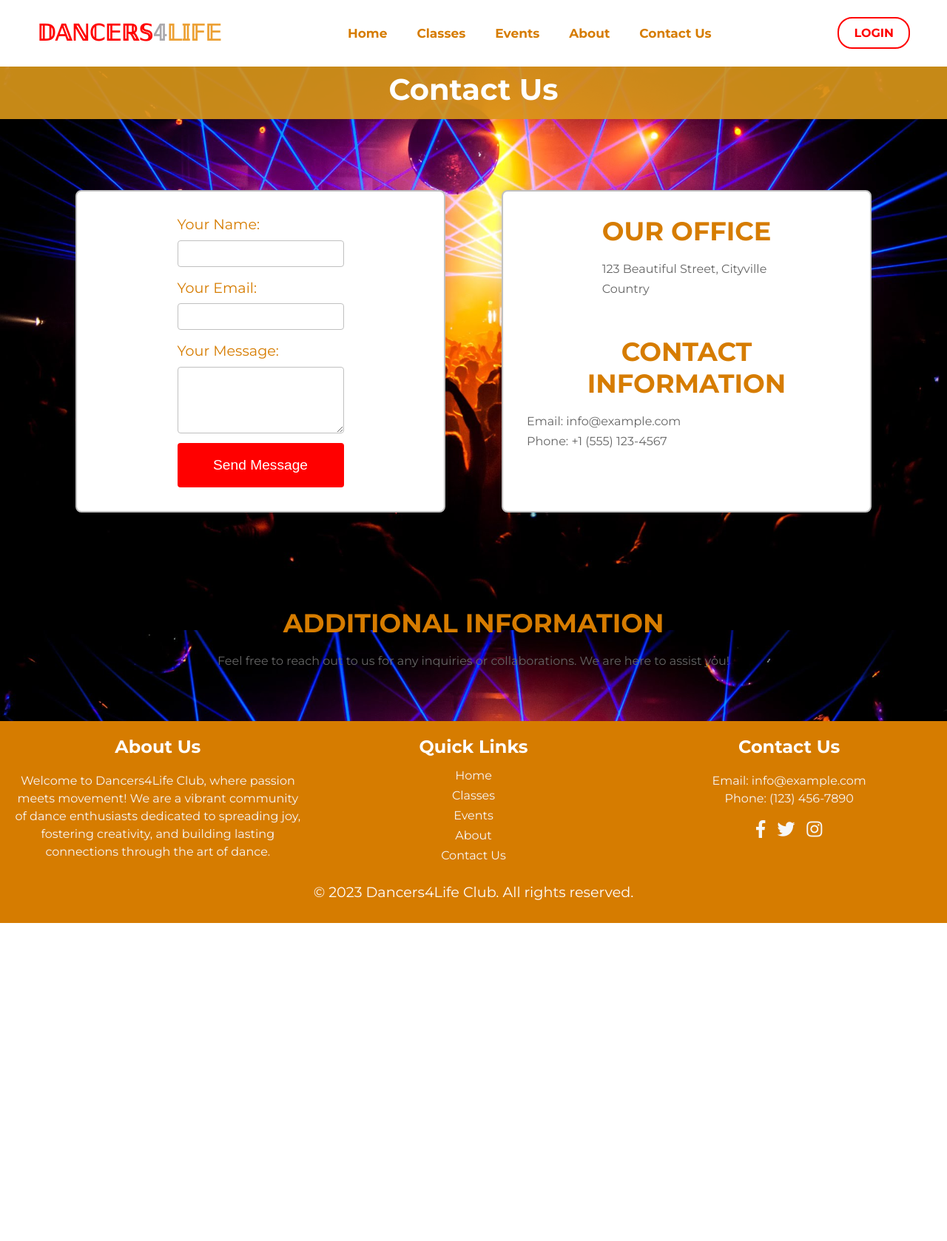
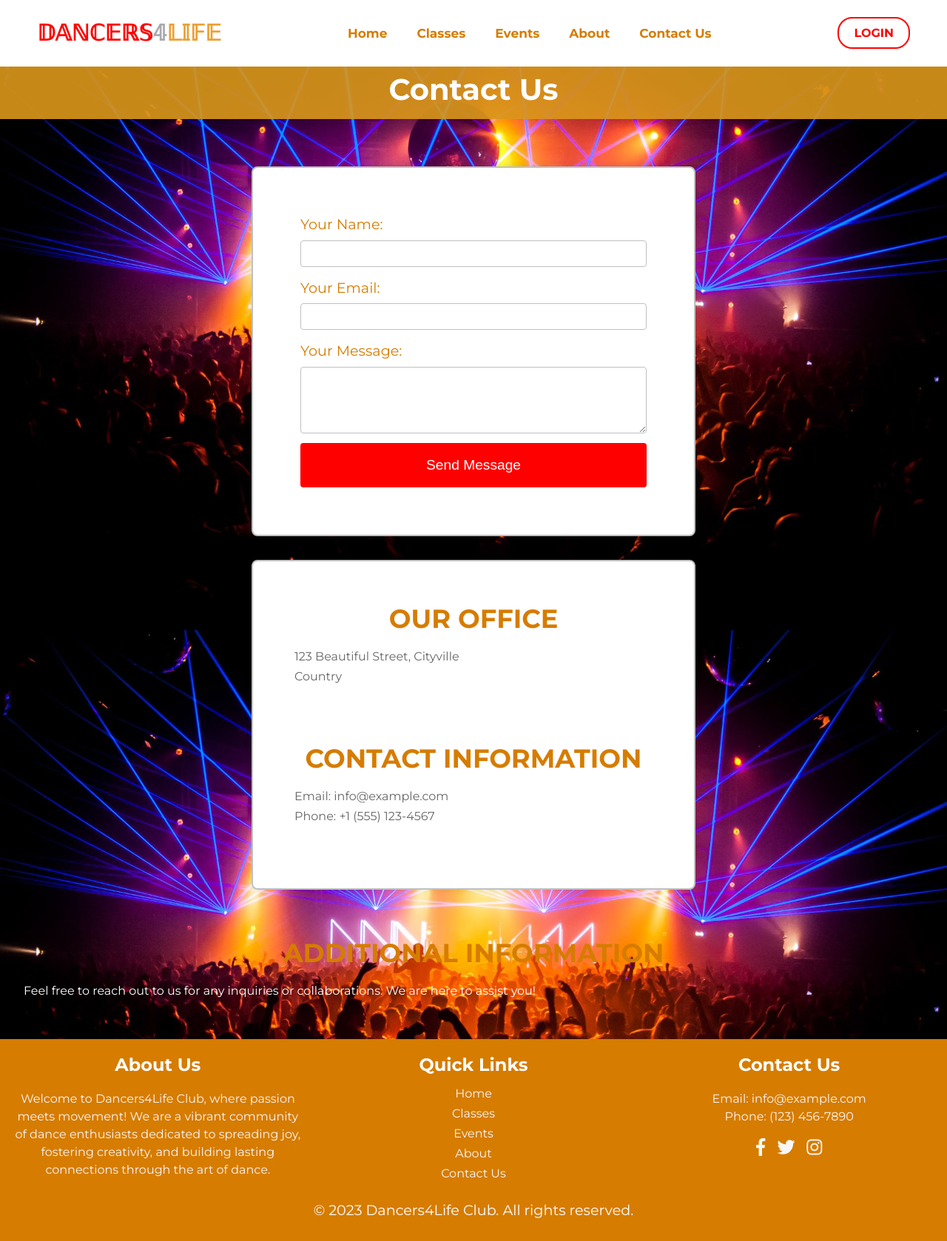
Before and after one commit to Waptech07/Dancers4Life, a Django app: page /contact/ in a window 1280 px wide. Shown: the whole page at 74% size. Before the commit the page ends 1248 px from the top, so only its background shows below. Run offline with Django 4.2, Linux system fonts and the light colour scheme; some libraries are stand-ins or nearby versions.

Commit message:
make few changes

```diff
--- a/site4life/templates/pages/contacts.html
+++ b/site4life/templates/pages/contacts.html
@@ -15,25 +15,27 @@
     }
 
     section {
-      display: flex;
-      justify-content: space-around;
+
       flex-wrap: wrap;
-      margin: 2em;
     }
 
-    .contact-form {
+    .contact-form,
+    .contact-details {
       flex: 1;
-      max-width: 500px;
+      width: 100%;
+      max-width: 600px;  /* Adjust the max-width based on your design */
+      margin: 0 auto;
       background-color: #fff;
-
       border-radius: 8px;
       box-shadow: 0 0 10px rgba(0, 0, 0, 0.1);
       border: 2px solid #c0c0c0;
+      margin-top: 2em;
     }
 
     form {
       display: flex;
       flex-direction: column;
+      padding: 2em;
     }
 
     label {
@@ -63,23 +65,9 @@
       cursor: pointer;
     }
 
-    button:hover {
-      background-color: #aaa9ad;
-    }
-
-    .contact-details {
-      flex: 1;
-      max-width: 500px;
-      background-color: #fff;
-      padding: 2em;
-      border-radius: 8px;
-      box-shadow: 0 0 10px rgba(0, 0, 0, 0.1);
-      border: 2px solid #c0c0c0;
-      margin-top: 2em;
-    }
-
     .contact-info {
       margin-bottom: 1.5em;
+      padding: 1.5em;
     }
 
     h2 {
@@ -95,9 +83,62 @@
     }
 
     .additional-content {
+      margin-bottom: 1.5em;
       color: #d67c00;
+      justify-content: center;
+      align-items: center;
+    }
+
+    /* Responsive Styles */
+    @media screen and (max-width: 768px) {
+      header {
+        margin-top: 40px;
+      }
+
+      h1 {
+        font-size: 2em;
+      }
+
+      .contact-form,
+      .contact-details {
+        margin-top: 1em;
+      }
+
+      form {
+        padding: 1em;
+      }
+
+      label {
+        font-size: 1em;
+      }
+
+      input,
+      textarea {
+        font-size: 0.9em;
+      }
+
+      button {
+        font-size: 1em;
+      }
+
+      .contact-info {
+        padding: 1em;
+      }
+
+      h2 {
+        font-size: 1.5em;
+      }
+
+      p {
+        font-size: 0.9em;
+      }
+
+      .additional-content {
+        font-size: 1em;
+      }
     }
   </style>
+
   <header>
     <h1>Contact Us</h1>
   </header>
@@ -137,7 +178,7 @@
   <section>
     <div class="additional-content">
       <h2>Additional Information</h2>
-      <p>Feel free to reach out to us for any inquiries or collaborations. We are here to assist you!</p>
+      <p style="color: #fff;">Feel free to reach out to us for any inquiries or collaborations. We are here to assist you!</p>
     </div>
   </section>
 {% endblock %}
```
